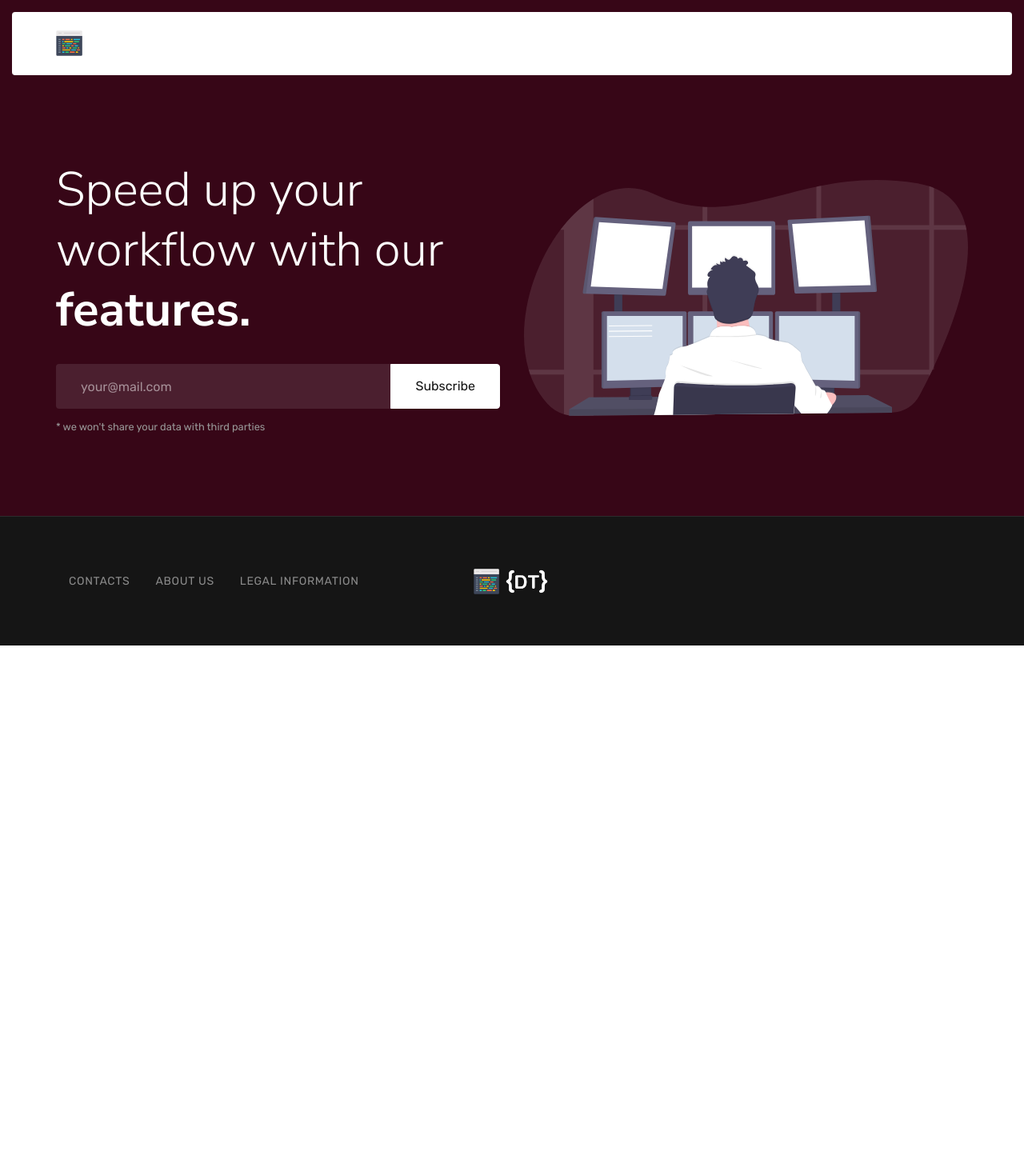
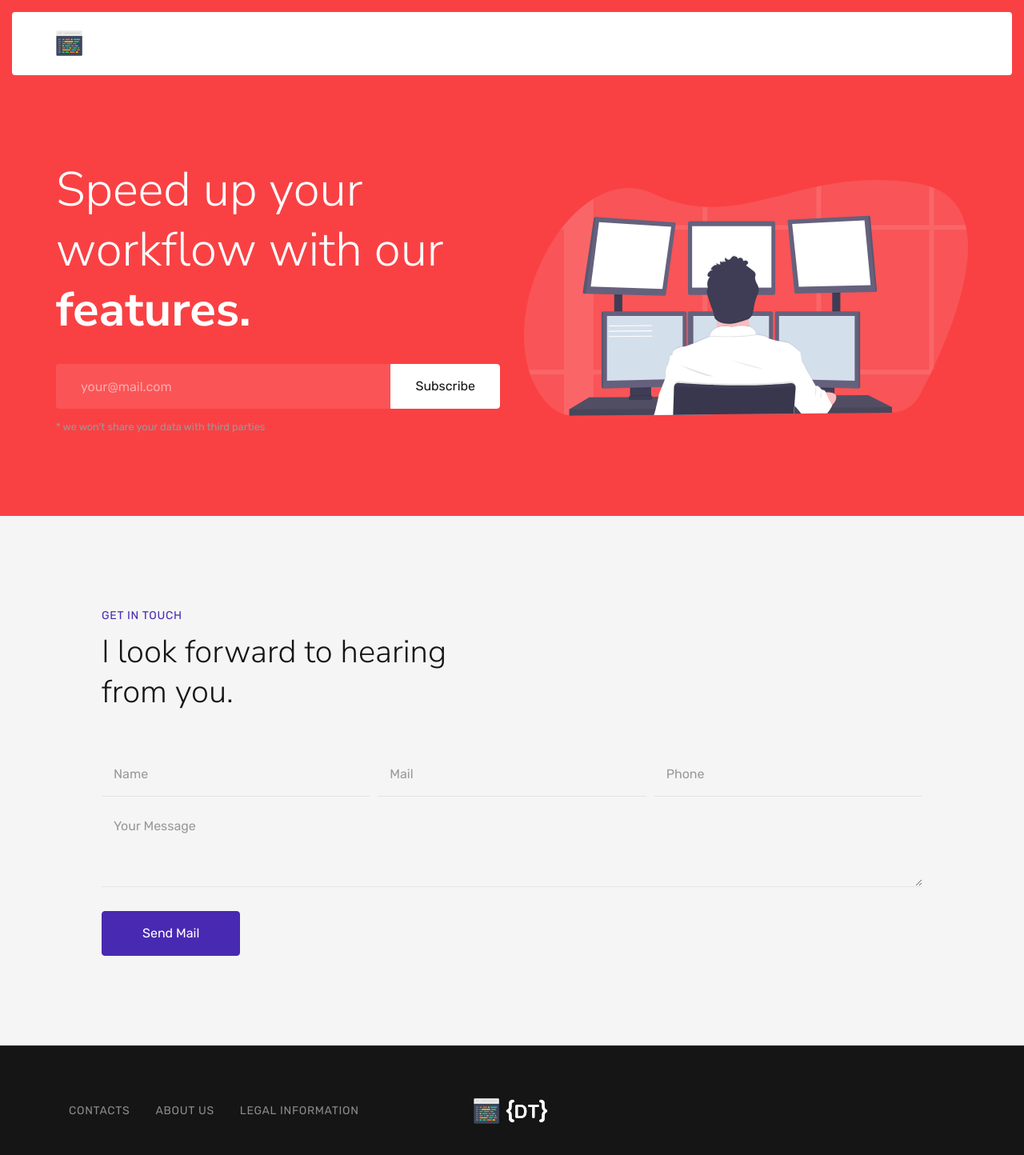
Before and after one commit to DavidTunnell/david-tunnell-dot-com-react-mern, a React (Create React App) app: page / in a window 1280 px wide. Shown: the top 1444 px of the page at 80% size. Before the commit the page ends 807 px from the top, so only its background shows below. Built offline with nearby package versions, Linux system fonts and the light colour scheme; a web font is replaced by a local one.

Commit message:
added contact form section

```diff
--- /dev/null
+++ b/src/components/Contact.js
@@ -0,0 +1,71 @@
+const Contact = () => {
+    const styles = {
+        sectionPadding: {
+            padding: "7em",
+        },
+    };
+    return (
+        <>
+            <section class="bg-light" style={styles.sectionPadding}>
+                <div class="container">
+                    <div class="row">
+                        <div class="col-md-6">
+                            <span class="eyebrow mb-1 text-primary">
+                                Get in touch
+                            </span>
+                            <h2>I look forward to hearing from you.</h2>
+                        </div>
+                    </div>
+                    <div class="row">
+                        <div class="col">
+                            <form>
+                                <div class="form-row mb-1">
+                                    <div class="col">
+                                        <input
+                                            type="text"
+                                            class="form-control form-control-minimal"
+                                            placeholder="Name"
+                                        />
+                                    </div>
+                                    <div class="col">
+                                        <input
+                                            type="text"
+                                            class="form-control form-control-minimal"
+                                            placeholder="Mail"
+                                        />
+                                    </div>
+                                    <div class="col">
+                                        <input
+                                            type="text"
+                                            class="form-control form-control-minimal"
+                                            placeholder="Phone"
+                                        />
+                                    </div>
+                                </div>
+                                <div class="form-row mb-1">
+                                    <div class="col">
+                                        <textarea
+                                            class="form-control form-control-minimal"
+                                            id="exampleFormControlTextarea1"
+                                            rows="3"
+                                            placeholder="Your Message"
+                                        ></textarea>
+                                    </div>
+                                </div>
+                                <div class="form-row mt-3">
+                                    <div class="col">
+                                        <button class="btn btn-primary px-5">
+                                            Send Mail
+                                        </button>
+                                    </div>
+                                </div>
+                            </form>
+                        </div>
+                    </div>
+                </div>
+            </section>
+        </>
+    );
+};
+
+export default Contact;
--- a/src/components/Hero.js
+++ b/src/components/Hero.js
@@ -2,16 +2,16 @@ const Hero = () => {
     const heroPopInImage = "./assets/images/hero-pop-in.svg";
     const bgColors = [
         "#4ea8de",
-        "#03071E",
-        "#c81d25",
-        "#1517af",
+        // "#c81d25",
         "#f94144",
-        "#005F73",
-        "#e61f1f",
-        "#392ea0",
-        "#370617",
-        "#03071E",
-        "#1517af",
+        // "#1517af",
+        // "#03071E",
+        // "#1517af",
+        // "#005F73",
+        // "#e61f1f",
+        // "#392ea0",
+        // "#370617",
+        // "#03071E",
     ];
     //https://stackoverflow.com/questions/4550505/getting-a-random-value-from-a-javascript-array
     const randomColor = bgColors[Math.floor(Math.random() * bgColors.length)];
--- a/src/components/Home.js
+++ b/src/components/Home.js
@@ -1,9 +1,11 @@
 import Hero from "../components/Hero";
+import Contact from "./Contact";
 
 const Home = () => {
     return (
         <div className="home">
             <Hero />
+            <Contact />
         </div>
     );
 };
```
